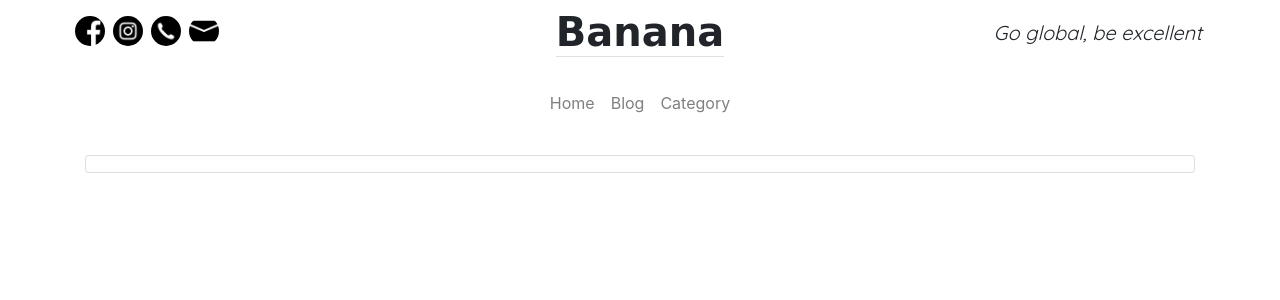
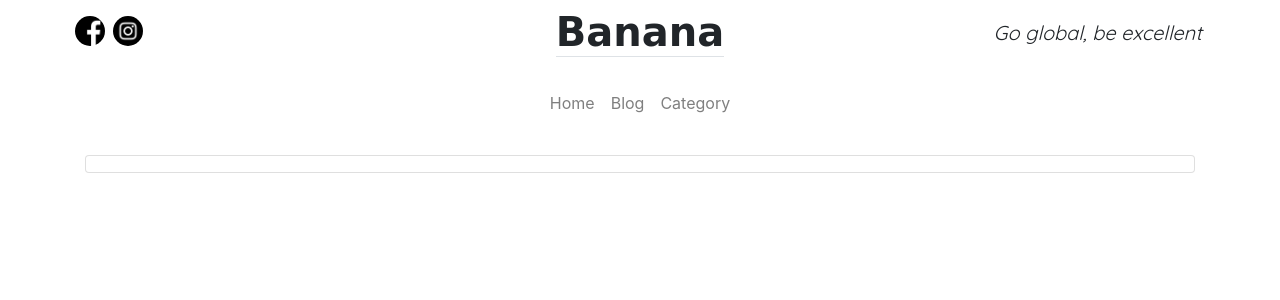
Before and after one commit to unibna/mrunibna, a Django app: page /app/quiz/ in a window 1280 px wide. Shown: the top 300 px of the page. Run offline with Django 3.2, Linux system fonts and the light colour scheme; data that the repository does not hold is empty; some web fonts are replaced.

Commit message:
Change base icon

```diff
--- a/templates/home/base.html
+++ b/templates/home/base.html
@@ -29,8 +29,8 @@
                 <div class="col-md-4 d-flex justify-content-start p-2">
                     <a href="https://www.facebook.com/BNA711/" target="blank"><img class="rounded-circle mx-1" width="30px" height="30px" src="{% static 'home/img/social_media/facebook.png' %}"></a>
                     <a href="https://www.instagram.com/b.a.n.a.n.a.e.r/?hl=en" target="blank"><img class="rounded-circle mx-1" width="30px" height="30px" src="{% static 'home/img/social_media/instagram.png' %}"></a>
-                    <a><img class="rounded-circle mx-1" width="30px" height="30px" src="{% static 'home/img/social_media/phone.png' %}"></a>
-                    <a><img class="rounded-circle mx-1" width="30px" height="30px" src="{% static 'home/img/social_media/email.png' %}"></a>
+                    <!-- <a><img class="rounded-circle mx-1" width="30px" height="30px" src="{% static 'home/img/social_media/phone.png' %}"></a>
+                    <a><img class="rounded-circle mx-1" width="30px" height="30px" src="{% static 'home/img/social_media/email.png' %}"></a> -->
                 </div>
                 <div class="col-md-4 d-flex justify-content-center">
                     <p class="h1 text-header-logo border-bottom">Banana</p>
```
